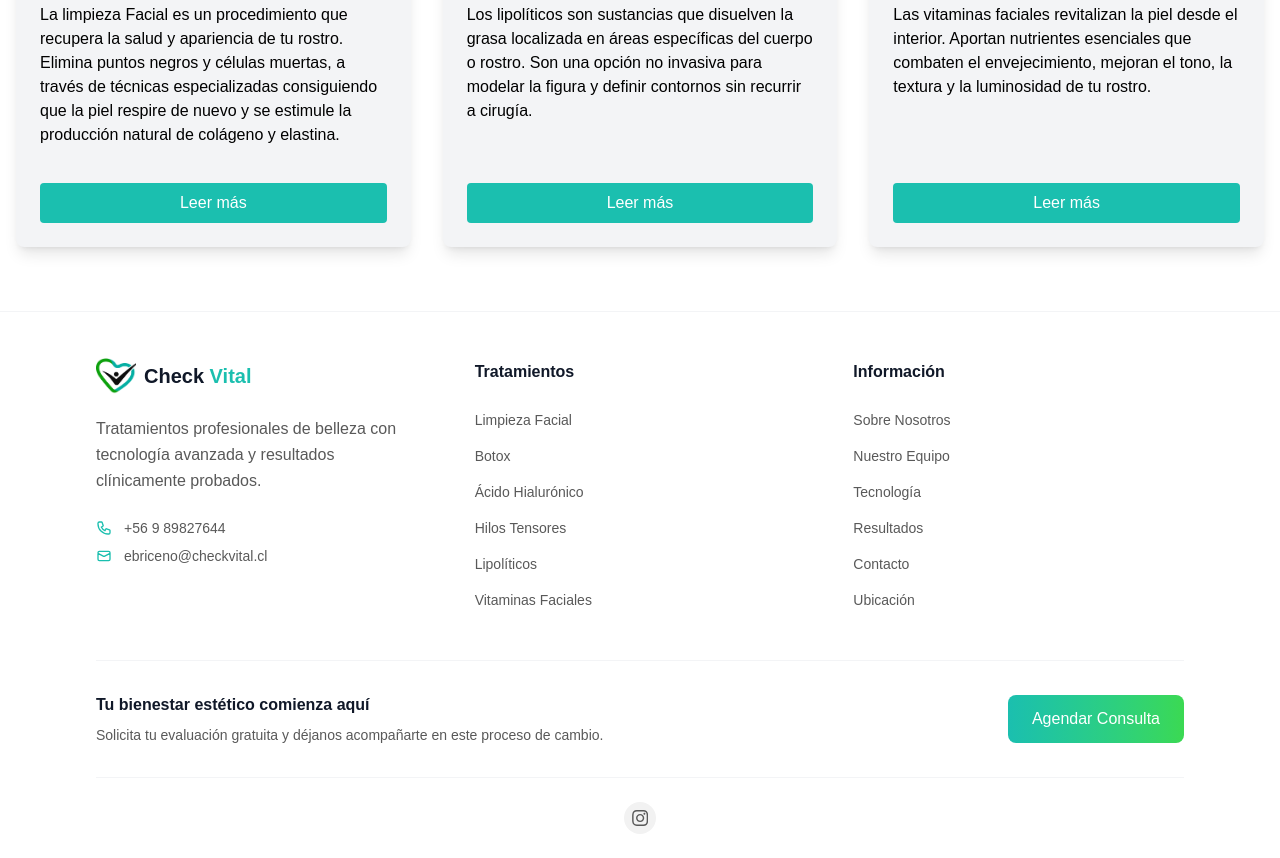
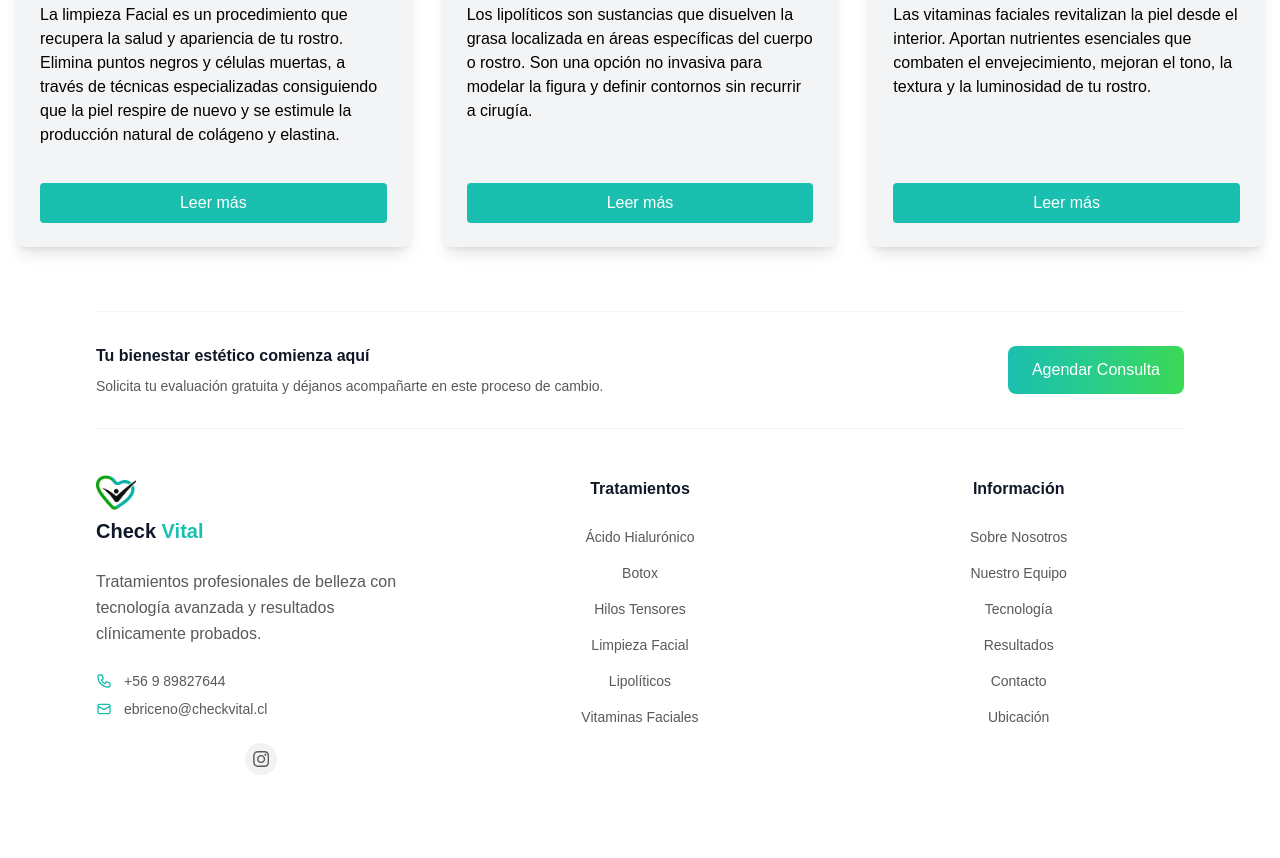
Before and after one commit to Anaguirv/CheckVital, an Astro site: page / in a window 1280 px wide. Shown: the part 1764-2622 px from the top of the page. After the commit the page ends 2587 px from the top, so only its background shows below. Built offline with nearby package versions, Linux system fonts and the light colour scheme; Astro itself is replaced by a stand-in of ours.

Commit message:
mod footer

```diff
--- a/src/components/Footer.astro
+++ b/src/components/Footer.astro
@@ -1,56 +1,96 @@
 ---
-// Footer.astro
+import { getCollection } from 'astro:content';
+
+const services = await getCollection('services');
 ---
 
-<footer class="bg-white border-t border-gray-100">
+<footer class="bg-white border-gray-100">
   <div class="max-w-6xl mx-auto px-4 sm:px-6 lg:px-8">
+
+    <!-- CTA Section -->
+    <div class="border-b border-t border-gray-100 py-8">
+      <div class="flex flex-col md:flex-row md:items-center md:justify-between text-center md:text-left space-y-4 md:space-y-0">
+        <div class="w-full md:w-auto">
+          <h4 class="text-gray-900 font-semibold mb-2">Tu bienestar estético comienza aquí</h4>
+          <p class="text-[#595959] text-sm">Solicita tu evaluación gratuita y déjanos acompañarte en este proceso de cambio.</p>
+        </div>
+        <div class="flex justify-center md:justify-end w-full md:w-auto space-x-3">
+          <a
+            href="https://walink.co/cd5e01"
+            target="_blank"
+            class="px-6 py-3 bg-gradient-to-r from-[#1BBFAF] to-[#3BD952] text-white font-medium rounded-lg hover:shadow-lg transition-all duration-300">
+            Agendar Consulta
+          </a>
+        </div>
+      </div>
+    </div>
 
     <!-- Main Footer Content -->
     <div class="py-12">
-      <div class="grid grid-cols-1 md:grid-cols-3 gap-8 lg:gap-12">
+      <div class="grid grid-cols-1 sm:grid-cols-2 md:grid-cols-3 gap-8 lg:gap-12 text-center ">
 
-        <!-- Brand & Contact -->
-        <div class="md:col-span-1">
-          <div class="flex items-center space-x-2 mb-6">
-            <div class="w-10 h-8 rounded-lg flex items-center justify-center">
-                <img src="/icono.png" alt="logo">
-            </div>
-            <h3 class="text-xl font-bold text-gray-900">Check <span class="text-primary">Vital</span></h3>
+      <!-- Brand & Contact -->
+      <div class="w-full md:col-span-1 md:w-auto md:mx-0">
+        <div class="flex flex-col items-center md:items-start space-y-2 mb-6">
+          <div class="w-10 h-8 flex items-center justify-center">
+            <img src="/icono.png" alt="logo">
           </div>
-          <p class="text-[#595959] mb-6 leading-relaxed">
-            Tratamientos profesionales de belleza con tecnología avanzada y resultados clínicamente probados.
-          </p>
-          <div class="space-y-2">
-            <div class="flex items-center space-x-3">
-              <svg class="w-4 h-4 text-[#1BBFAF]" fill="none" stroke="currentColor" viewBox="0 0 24 24">
-                <path stroke-linecap="round" stroke-linejoin="round" stroke-width="2" d="M3 5a2 2 0 012-2h3.28a1 1 0 01.948.684l1.498 4.493a1 1 0 01-.502 1.21l-2.257 1.13a11.042 11.042 0 005.516 5.516l1.13-2.257a1 1 0 011.21-.502l4.493 1.498a1 1 0 01.684.949V19a2 2 0 01-2 2h-1C9.716 21 3 14.284 3 6V5z"/>
+          <h3 class="text-xl font-bold text-gray-900">Check <span class="text-primary">Vital</span></h3>
+        </div>
+
+        <p class="text-[#595959] mb-6 leading-relaxed w-full md:max-w-xs md:mx-0 text-center md:text-left">
+          Tratamientos profesionales de belleza con tecnología avanzada y resultados clínicamente probados.
+        </p>
+
+        <div class="space-y-2">
+          <div class="flex items-center justify-center md:justify-start space-x-3">
+            <svg class="w-4 h-4 text-[#1BBFAF]" fill="none" stroke="currentColor" viewBox="0 0 24 24">
+              <path stroke-linecap="round" stroke-linejoin="round" stroke-width="2"
+                d="M3 5a2 2 0 012-2h3.28a1 1 0 01.948.684l1.498 4.493a1 1 0 01-.502 1.21l-2.257 1.13a11.042 11.042 0 005.516 5.516l1.13-2.257a1 1 0 011.21-.502l4.493 1.498a1 1 0 01.684.949V19a2 2 0 01-2 2h-1C9.716 21 3 14.284 3 6V5z" />
+            </svg>
+            <span class="text-[#595959] text-sm">+56 9 89827644</span>
+          </div>
+
+          <div class="flex items-center justify-center md:justify-start space-x-3">
+            <svg class="w-4 h-4 text-[#1BBFAF]" fill="none" stroke="currentColor" viewBox="0 0 24 24">
+              <path stroke-linecap="round" stroke-linejoin="round" stroke-width="2"
+                d="M3 8l7.89 4.26a2 2 0 002.22 0L21 8M5 19h14a2 2 0 002-2V7a2 2 0 00-2-2H5a2 2 0 00-2 2v10a2 2 0 002 2z" />
+            </svg>
+            <span class="text-[#595959] text-sm">ebriceno@checkvital.cl</span>
+          </div>
+
+          <!-- Bottom Bar RRSS -->
+          <div class="flex items-center justify-center  mt-6">
+            <a href="https://www.instagram.com/check.vital/" target="_blank" class="w-8 h-8 bg-[#F2F2F2] hover:bg-[#1BBFAF] rounded-full flex items-center justify-center transition-colors duration-300 group">
+              <svg class="w-4 h-4 text-[#595959] group-hover:text-white" fill="currentColor" viewBox="0 0 24 24">
+                <path d="M12.2 2.163c3.204 0 3.584.012 4.85.07 3.252.148 4.771 1.691 4.919 4.919.058 1.265.069 1.645.069 4.849 0 3.205-.012 3.584-.069 4.849-.149 3.225-1.664 4.771-4.919 4.919-1.266.058-1.644.07-4.85.07-3.204 0-3.584-.012-4.849-.07-3.26-.149-4.771-1.699-4.919-4.92-.058-1.265-.07-1.644-.07-4.849 0-3.204.013-3.583.07-4.849.149-3.227 1.664-4.771 4.919-4.919 1.266-.057 1.645-.069 4.849-.069zm0-2.163c-3.259 0-3.667.014-4.947.072-4.358.2-6.78 2.618-6.98 6.98-.059 1.281-.073 1.689-.073 4.948 0 3.259.014 3.668.072 4.948.2 4.358 2.618 6.78 6.98 6.98 1.281.058 1.689.072 4.948.072 3.259 0 3.668-.014 4.948-.072 4.354-.2 6.782-2.618 6.979-6.98.059-1.28.073-1.689.073-4.948 0-3.259-.014-3.667-.072-4.947-.196-4.354-2.617-6.78-6.979-6.98-1.281-.059-1.69-.073-4.949-.073zm0 5.838c-3.403 0-6.162 2.759-6.162 6.162s2.759 6.163 6.162 6.163 6.162-2.759 6.162-6.163c0-3.403-2.759-6.162-6.162-6.162zm0 10.162c-2.209 0-4-1.79-4-4 0-2.209 1.791-4 4-4s4 1.791 4 4c0 2.21-1.791 4-4 4zm6.406-11.845c-.796 0-1.441.645-1.441 1.44s.645 1.44 1.441 1.44c.795 0 1.439-.645 1.439-1.44s-.644-1.44-1.439-1.44z"/>
               </svg>
-              <span class="text-[#595959] text-sm">+56 9 89827644</span>
-            </div>
-            <div class="flex items-center space-x-3">
-              <svg class="w-4 h-4 text-[#1BBFAF]" fill="none" stroke="currentColor" viewBox="0 0 24 24">
-                <path stroke-linecap="round" stroke-linejoin="round" stroke-width="2" d="M3 8l7.89 4.26a2 2 0 002.22 0L21 8M5 19h14a2 2 0 002-2V7a2 2 0 00-2-2H5a2 2 0 00-2 2v10a2 2 0 002 2z"/>
-              </svg>
-              <span class="text-[#595959] text-sm">ebriceno@checkvital.cl</span>
-            </div>
+            </a>
           </div>
         </div>
+      </div>
 
-        <!-- Treatments -->
-        <div>
+
+        <!-- Treatments con servicios dinámicos -->
+        <div class="mx-auto md:mx-0">
           <h4 class="text-gray-900 font-semibold mb-6">Tratamientos</h4>
           <ul class="space-y-3">
-            <li><a href="#" class="text-[#595959] hover:text-primary transition-colors duration-300 text-sm">Limpieza Facial</a></li>
-            <li><a href="#" class="text-[#595959] hover:text-primary transition-colors duration-300 text-sm">Botox</a></li>
-            <li><a href="#" class="text-[#595959] hover:text-primary transition-colors duration-300 text-sm">Ácido Hialurónico</a></li>
-            <li><a href="#" class="text-[#595959] hover:text-primary transition-colors duration-300 text-sm">Hilos Tensores</a></li>
-            <li><a href="#" class="text-[#595959] hover:text-primary transition-colors duration-300 text-sm">Lipolíticos</a></li>
-            <li><a href="#" class="text-[#595959] hover:text-primary transition-colors duration-300 text-sm">Vitaminas Faciales</a></li>
+            {
+              services.map(({ slug, data }) => (
+                <li>
+                  <a
+                    href={`/servicios/${slug}`}
+                    class="text-[#595959] hover:text-primary transition-colors duration-300 text-sm">
+                    {data.title}
+                  </a>
+                </li>
+              ))
+            }
           </ul>
         </div>
 
         <!-- Information -->
-        <div>
+        <div class="mx-auto md:mx-0">
           <h4 class="text-gray-900 font-semibold mb-6">Información</h4>
           <ul class="space-y-3">
             <li><a href="#" class="text-[#595959] hover:text-[#1BBFAF] transition-colors duration-300 text-sm">Sobre Nosotros</a></li>
@@ -60,39 +100,11 @@
             <li><a href="#" class="text-[#595959] hover:text-[#1BBFAF] transition-colors duration-300 text-sm">Contacto</a></li>
             <li><a href="#" class="text-[#595959] hover:text-[#1BBFAF] transition-colors duration-300 text-sm">Ubicación</a></li>
           </ul>
+
         </div>
       </div>
     </div>
 
-    <!-- CTA Section -->
-    <div class="border-t border-gray-100 py-8">
-      <div class="flex flex-col md:flex-row items-center justify-between space-y-4 md:space-y-0">
-        <div>
-          <h4 class="text-gray-900 font-semibold mb-2">Tu bienestar estético comienza aquí</h4>
-          <p class="text-[#595959] text-sm">Solicita tu evaluación gratuita y déjanos acompañarte en este proceso de cambio.</p>
-        </div>
-        <div class="flex space-x-3">
-          <a
-          href="https://walink.co/cd5e01"
-          target="_blank"
-          class="px-6 py-3 bg-gradient-to-r from-[#1BBFAF] to-[#3BD952] text-white font-medium rounded-lg hover:shadow-lg transition-all duration-300">
-            Agendar Consulta
-          </a>
-        </div>
-      </div>
-    </div>
 
-    <!-- Bottom Bar RRSS -->
-    <div class="border-t border-gray-100 py-6">
-      <div class="flex flex-col items-center justify-center space-y-4">
-        <div class="flex space-x-4">
-          <a href="https://www.instagram.com/check.vital/" target="_blank" class="w-8 h-8 bg-[#F2F2F2] hover:bg-[#1BBFAF] rounded-full flex items-center justify-center transition-colors duration-300 group">
-            <svg class="w-4 h-4 text-[#595959] group-hover:text-white" fill="currentColor" viewBox="0 0 24 24">
-              <path d="M12.2 2.163c3.204 0 3.584.012 4.85.07 3.252.148 4.771 1.691 4.919 4.919.058 1.265.069 1.645.069 4.849 0 3.205-.012 3.584-.069 4.849-.149 3.225-1.664 4.771-4.919 4.919-1.266.058-1.644.07-4.85.07-3.204 0-3.584-.012-4.849-.07-3.26-.149-4.771-1.699-4.919-4.92-.058-1.265-.07-1.644-.07-4.849 0-3.204.013-3.583.07-4.849.149-3.227 1.664-4.771 4.919-4.919 1.266-.057 1.645-.069 4.849-.069zm0-2.163c-3.259 0-3.667.014-4.947.072-4.358.2-6.78 2.618-6.98 6.98-.059 1.281-.073 1.689-.073 4.948 0 3.259.014 3.668.072 4.948.2 4.358 2.618 6.78 6.98 6.98 1.281.058 1.689.072 4.948.072 3.259 0 3.668-.014 4.948-.072 4.354-.2 6.782-2.618 6.979-6.98.059-1.28.073-1.689.073-4.948 0-3.259-.014-3.667-.072-4.947-.196-4.354-2.617-6.78-6.979-6.98-1.281-.059-1.69-.073-4.949-.073zm0 5.838c-3.403 0-6.162 2.759-6.162 6.162s2.759 6.163 6.162 6.163 6.162-2.759 6.162-6.163c0-3.403-2.759-6.162-6.162-6.162zm0 10.162c-2.209 0-4-1.79-4-4 0-2.209 1.791-4 4-4s4 1.791 4 4c0 2.21-1.791 4-4 4zm6.406-11.845c-.796 0-1.441.645-1.441 1.44s.645 1.44 1.441 1.44c.795 0 1.439-.645 1.439-1.44s-.644-1.44-1.439-1.44z"/>
-            </svg>
-          </a>
-        </div>
-      </div>
-    </div>
   </div>
 </footer>
```
